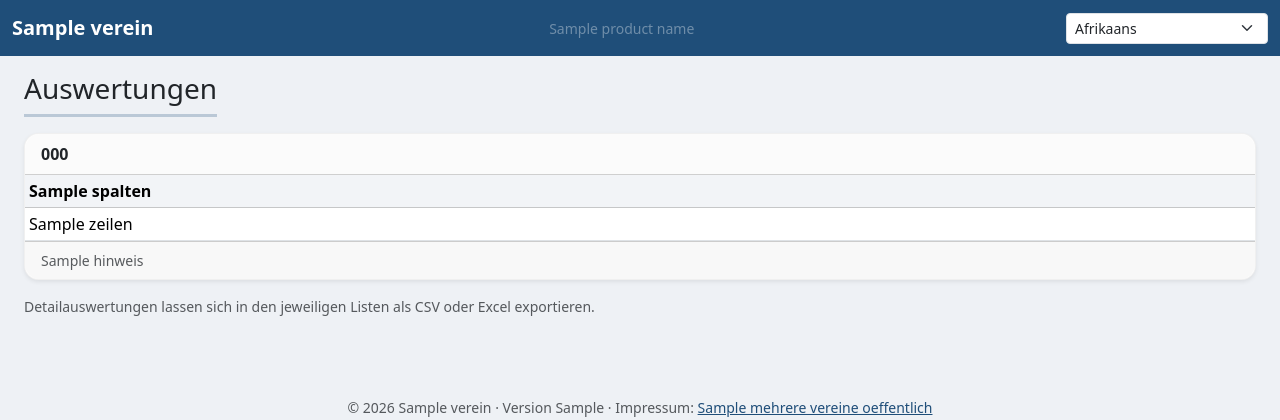
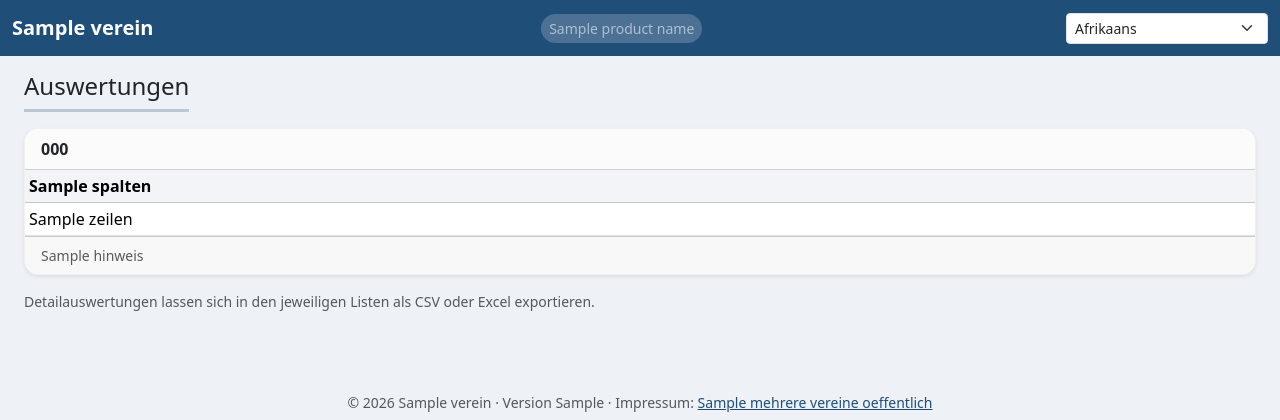
Before and after one commit to ricten/Feuerix, a Django app: template templates/core/auswertungen.html in a window 1280 px wide. Shown: the top 420 px of the page. Run offline with Django 5.2, Linux system fonts and the light colour scheme; the template is opened without the code that fills it: most values are stand-ins (such as "Sample title", 1, 10 or a date in 2020); some libraries are stand-ins or nearby versions.

Commit message:
Redesign-Nachbesserung: Zurück-Link, Überschriftgröße, Feuerix-Sichtbarkeit
Drei Regressionen aus dem letzten Redesign behoben (per Screenshot
gemeldet):
- detail.html: der "← Zurück"-Link stand durch das neue
  "display: inline-block" auf h3 plötzlich in derselben Zeile wie die
  Überschrift statt darüber - jetzt mit d-block erzwungen
- Überschriften (h3) in der Anwendung etwas zu groß - auf 1.5rem
  reduziert
- Der kleine "Feuerix"-Hinweis in der Navbar war bei niedriger
  Deckkraft (opacity:.65) auf der Akzentfarbe kaum lesbar - jetzt als
  dezentes Pill-Badge mit Hintergrund statt reiner Transparenz

Co-Authored-By: Claude Sonnet 5 <noreply@anthropic.com>

```diff
--- a/static/app.css
+++ b/static/app.css
@@ -38,6 +38,7 @@ table.tabelle td, table.tabelle th { vertical-align: middle; }
 
 /* ---------------------------------------------------------------- Überschriften */
 main h3 {
+  font-size: 1.5rem;
   padding-bottom: .5rem;
   border-bottom: 3px solid color-mix(in srgb, var(--bs-primary) 25%, transparent);
   display: inline-block;
--- a/templates/base.html
+++ b/templates/base.html
@@ -51,7 +51,7 @@
      style="background-color: {{ web_akzentfarbe|default:'#1F4E79' }};">
   <div class="container-fluid">
     <a class="navbar-brand d-flex align-items-center gap-2" href="{% if user.is_authenticated %}{% url 'nach_login' %}{% else %}{% url 'dashboard' %}{% endif %}">{% if verein.logo %}<img src="{% url 'verein_logo' %}" alt="" style="height:30px;background:#fff;border-radius:4px;padding:2px">{% endif %}{{ verein.name|default:product_name|default:"Feuerix" }}</a>
-    {% if verein and product_name %}<span class="navbar-text small d-none d-md-inline ms-2" style="opacity:.65">{{ product_name }}</span>{% endif %}
+    {% if verein and product_name %}<span class="navbar-text small d-none d-md-inline ms-2 px-2 py-1 rounded-pill" style="background-color: rgba({% if web_akzenttextfarbe == '#000' %}0,0,0{% else %}255,255,255{% endif %}, .2);">{{ product_name }}</span>{% endif %}
     <div class="ms-auto ms-lg-0 order-lg-2">{% include "core/_sprachauswahl.html" %}</div>
     {% if user.is_authenticated %}
     <button class="navbar-toggler" type="button" data-bs-toggle="collapse" data-bs-target="#nav"><span class="navbar-toggler-icon"></span></button>
--- a/templates/core/detail.html
+++ b/templates/core/detail.html
@@ -2,7 +2,7 @@
 {% load i18n %}
 {% block content %}
 <div class="d-flex flex-wrap justify-content-between align-items-center mb-3 gap-2">
-  <div><a href="{{ liste_url }}" class="text-decoration-none small"><i class="bi bi-arrow-left"></i> {{ cfg.label_plural }}</a><h3 class="mb-0">{{ titel }}</h3></div>
+  <div><a href="{{ liste_url }}" class="text-decoration-none small d-block mb-1"><i class="bi bi-arrow-left"></i> {{ cfg.label_plural }}</a><h3 class="mb-0">{{ titel }}</h3></div>
   <div class="d-flex gap-2 flex-wrap align-items-center kopf-aktionen">
     {% if aktive_icon %}<i class="bi {{ aktive_icon }} fs-4 me-1" style="color: var(--bs-primary);"></i>{% endif %}
     {% include "core/_buttons.html" with buttons=aktionen %}
```
